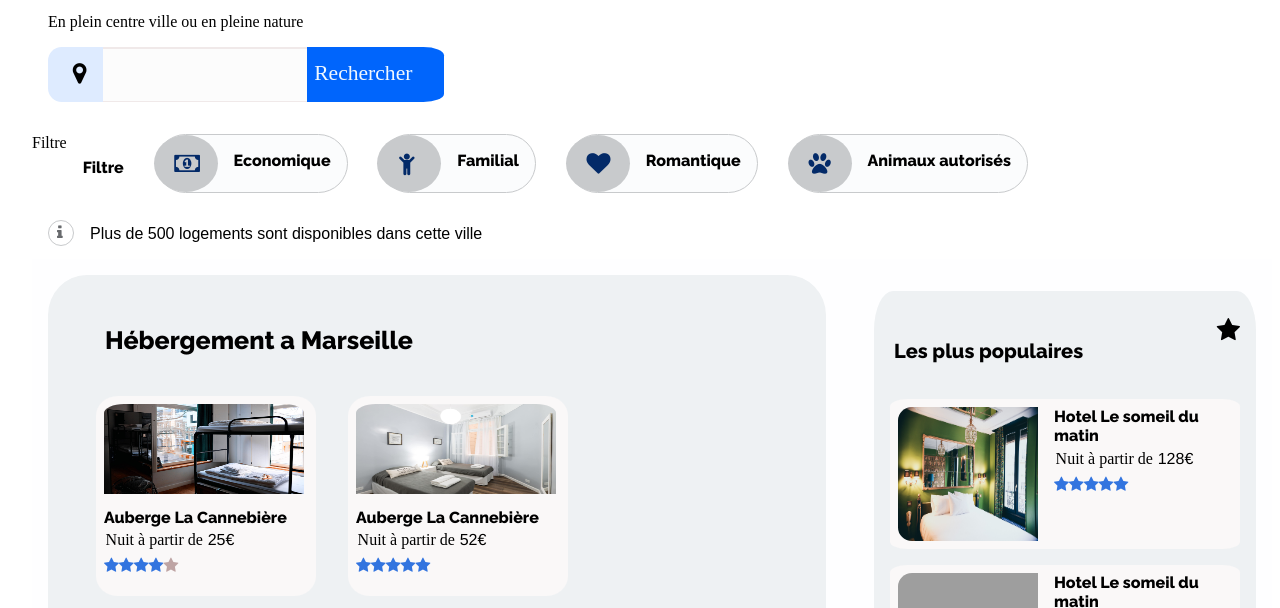
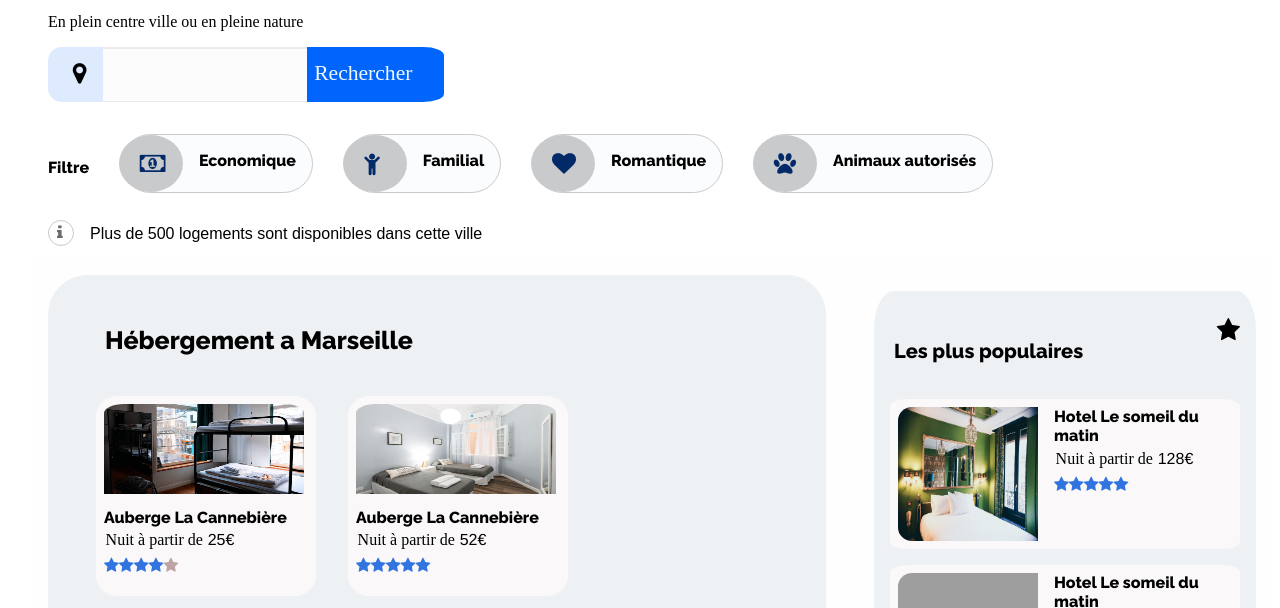
Before and after one commit to sielinou16051991/FORMATION_FRONTEND, a plain HTML site: page index.html in a window 1280 px wide. Shown: the part 162-770 px from the top of the page. Drawn offline with Linux system fonts and the light colour scheme; grey boxes are pictures that could not be loaded.

Commit message:
code testté sur w3c validator en ligne et en local
w3c validator

```diff
--- a/index.html
+++ b/index.html
@@ -48,7 +48,6 @@
         </div>
         <!-- filtre -->
         <div class="filter">
-            <p class="filter_p">Filtre</p>
             <div class="filter_text_title">
                 <label >Filtre</label>
             </div>
```
